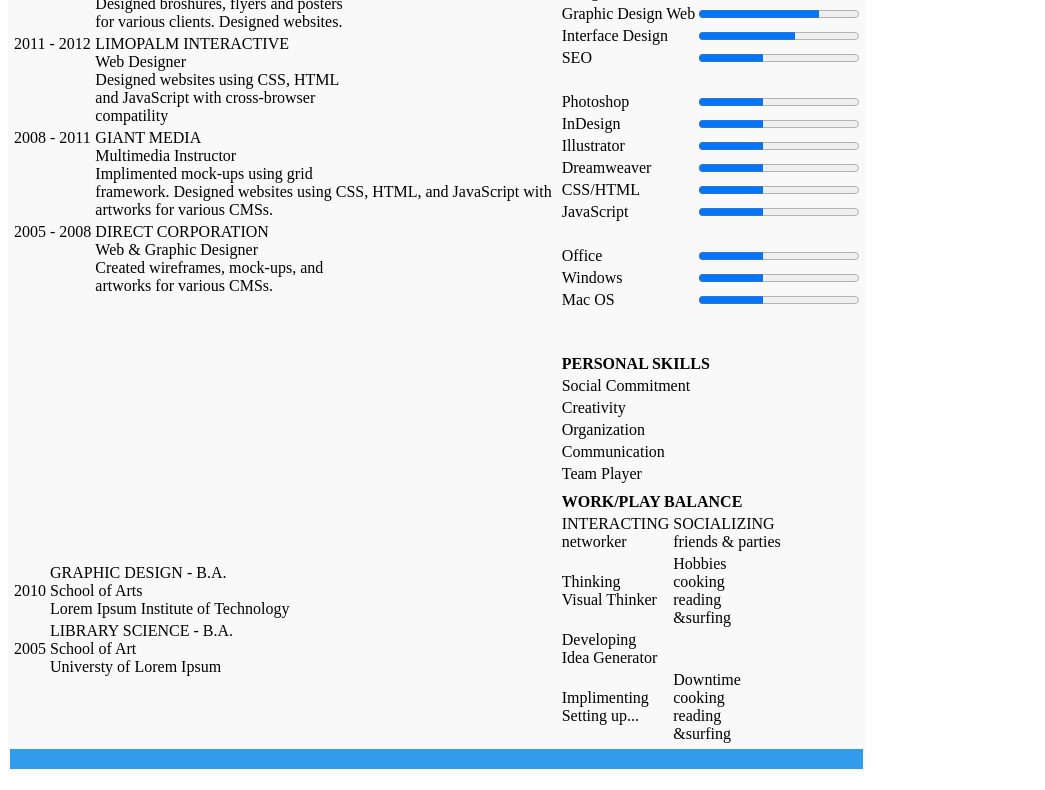
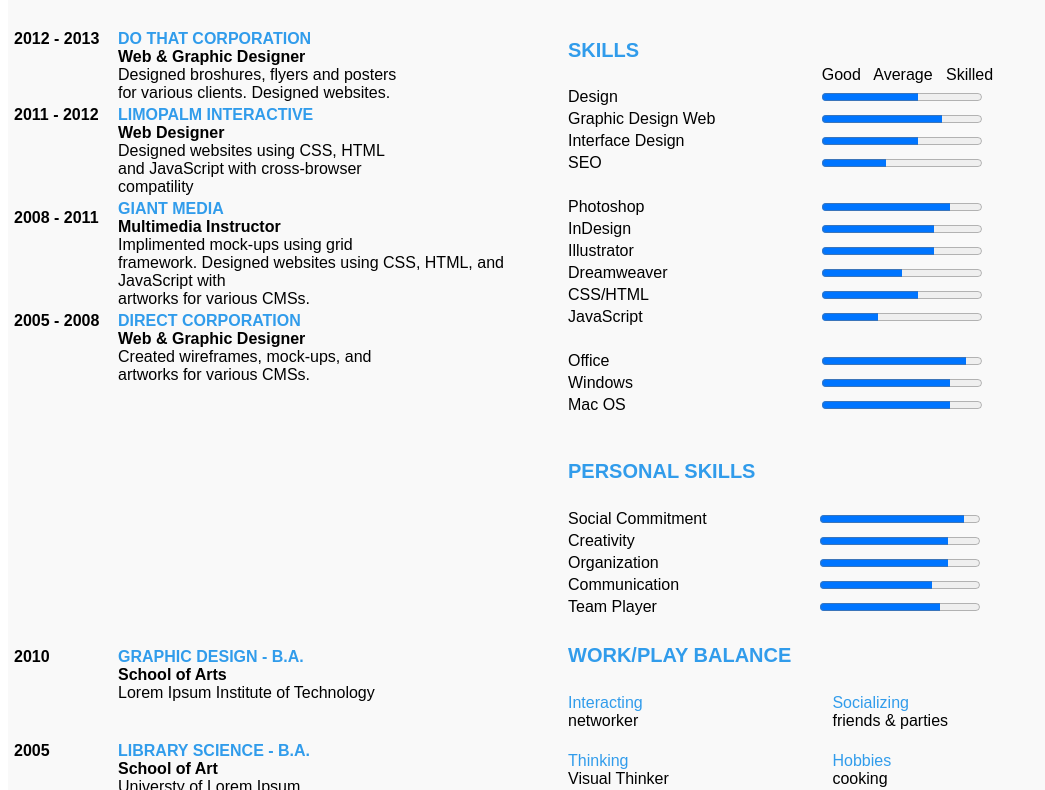
Before and after one commit to Xwilliame/CV-tableau, a plain HTML site: page index.html in a window 1280 px wide. Shown: the part 169-959 px from the top of the page, without its empty margins (0-1045 px from the left). Drawn offline with Linux system fonts and the light colour scheme.

Commit message:
Cv tableau modif

```diff
--- a/index.html
+++ b/index.html
@@ -4,6 +4,7 @@
 <head>
   <meta charset="utf-8">
   <title>Cv Tableau</title>
+  <link rel="stylesheet" href="https://use.fontawesome.com/releases/v5.0.13/css/all.css" integrity="sha384-DNOHZ68U8hZfKXOrtjWvjxusGo9WQnrNx2sqG0tfsghAvtVlRW3tvkXWZh58N9jp" crossorigin="anonymous">
   <link rel="stylesheet" href="style.css">
 </head>
 <body>
@@ -11,40 +12,42 @@
   </div>
   <div class="main-contener">
   <table>
+    <thead>
      <tr>
         <th><div class="name">DAVID SPOON</div>GRAPHIC & WEB DESIGNER</th>
-        <th><div class="data">www.davidspoon.com<br>davidspoon@gmail.com<br>+960 998-2235<br>twitteraccount<br>linkedinaccount</div></th>
+        <th><br><br><br><div class="data"><i class="fas fa-at"></i> www.davidspoon.com<br><i class="fas fa-envelope"></i> davidspoon@gmail.com<br><i class="fas fa-phone"></i> +960 998-2235<br><i class="fab fa-twitter"></i> twitteraccount<br><i class="fab fa-linkedin-in"></i> linkedinaccount</div></th>
       </tr>
-
+</thead>
+<tbody>
       <tr>
         <td>
-<table>
+<table class="experience">
   <tr>
     <th></th>
     <th></th>
   </tr>
    <tr>
-        <tr><td>2012 - 2013<br><br><br><br></td>
-        <td>DO THAT CORPORATION<br> Web & Graphic Designer<br> Designed broshures, flyers and posters<br> for various clients. Designed websites.</td>
+        <tr><td class="year">2012 - 2013<br><br><br><br></td>
+        <td><div class="subcat">DO THAT CORPORATION</div><div class="company">Web & Graphic Designer</div>Designed broshures, flyers and posters<br> for various clients. Designed websites.</td>
       </tr>
-        <tr><td>2011 - 2012<br><br><br><br><br></td>
-        <td>LIMOPALM INTERACTIVE<br>Web Designer<br>Designed websites using CSS, HTML<br>and JavaScript with cross-browser<br>compatility</td></tr>
+        <tr><td class="year">2011 - 2012<br><br><br><br><br></td>
+        <td><div class="subcat">LIMOPALM INTERACTIVE</div><div class="company">Web Designer</div>Designed websites using CSS, HTML<br>and JavaScript with cross-browser<br>compatility</td></tr>
       </tr>
-              <tr><td>2008 - 2011<br><br><br><br><br></td>
-      <td>GIANT MEDIA<br>Multimedia Instructor<br>Implimented mock-ups using grid<br>framework. Designed websites using CSS, HTML, and JavaScript with<br> artworks for various CMSs.</td></tr>
-      <tr><td>2005 - 2008<br><br><br><br></td>
-      <td>DIRECT CORPORATION<br>Web & Graphic Designer<br>Created wireframes, mock-ups, and<br>artworks for various CMSs.</td></tr>
+              <tr><td class="year">2008 - 2011<br><br><br><br><br></td>
+      <td><div class="subcat">GIANT MEDIA</div><div class="company">Multimedia Instructor</div>Implimented mock-ups using grid<br>framework. Designed websites using CSS, HTML, and JavaScript with<br> artworks for various CMSs.</td></tr>
+      <tr><td class="year">2005 - 2008<br><br><br><br></td>
+      <td><div class="subcat">DIRECT CORPORATION</div><div class="company">Web & Graphic Designer</div>Created wireframes, mock-ups, and<br>artworks for various CMSs.</td></tr>
 </table>
     </td>
       <td>
-        <table>
+        <table class="skills">
           <tr>
-            <th>SKILLS</th>
+            <th class="subtitle"><br><br>SKILLS</th>
             <th></th>
           </tr>
           <tr>
             <td></td>
-            <td>Good Average Skilled</td>
+            <td>Good &nbsp; Average &nbsp; Skilled</td>
           </tr>
           <tr>
             <td>Design</td>
@@ -68,42 +71,42 @@
               </tr>
             <tr>
             <td>Photoshop</td>
-            <td><progress value="40" max="100"></progress></td>
+            <td><progress value="80" max="100"></progress></td>
             </tr>
             <tr>
               <td>InDesign</td>
-            <td><progress value="40" max="100"></progress></td>
+            <td><progress value="70" max="100"></progress></td>
             </tr>
             <tr>
               <td>Illustrator</td>
-              <td><progress value="40" max="100"></progress></td>
+              <td><progress value="70" max="100"></progress></td>
             </tr>
             <tr>
               <td>Dreamweaver</td>
-             <td><progress value="40" max="100"></progress></td>
+             <td><progress value="50" max="100"></progress></td>
             </tr>
             <tr>
               <td>CSS/HTML</td>
-              <td><progress value="40" max="100"></progress></td>
+              <td><progress value="60" max="100"></progress></td>
             </tr>
             <tr>
               <td>JavaScript</td>
-              <td><progress value="40" max="100"></progress></td>
+              <td><progress value="35" max="100"></progress></td>
             </tr>
             <tr>
                <td><br>  </td>
             </tr>
             <tr>
               <td>Office</td>
-              <td><progress value="40" max="100"></progress></td>
+              <td><progress value="90" max="100"></progress></td>
             </tr>
             <tr>
               <td>Windows</td>
-              <td><progress value="40" max="100"></progress></td>
+              <td><progress value="80" max="100"></progress></td>
             </tr>
             <tr>
               <td>Mac OS</td>
-            <td><progress value="40" max="100"></progress><br></td>
+            <td><progress value="80" max="100"></progress><br></td>
             </tr>
           </table>
         </td>
@@ -122,83 +125,90 @@
             </table>
           </td>
           <td>
-            <table>
-              <tr>
-                <th><br><br>PERSONAL SKILLS</th>
+            <table class="personalskills">
+              <tr><br><br>
+                <th class="subtitle" colspan="2">PERSONAL SKILLS<br><br></th>
                 <th><br></th>
               </tr>
               <tr>
                 <td>Social Commitment</td>
-                <td></td>
+                <td><progress value="90" max="100"></progress><br></td>
               </tr>
               <tr>
                 <td>Creativity</td>
-                <td></td>
+                <td><progress value="80" max="100"></progress><br></td>
               </tr>
               <tr>
                 <td>Organization</td>
-                <td></td>
+                <td><progress value="80" max="100"></progress><br></td>
                 </tr>
                 <tr>
                   <td>Communication</td>
-                  <td></td>
+                  <td><progress value="70" max="100"></progress><br></td>
                 </tr>
                 <tr>
                   <td>Team Player</td>
-                  <td></td>
+                  <td><progress value="75" max="100"></progress><br></td>
                 </tr>
             </table>
           </td>
         </tr>
         <tr>
           <td>
-            <table>
+            <table class="studies">
               <tr>
                 <th></th>
                 <th></th>
               </tr>
               <tr>
-                <td>2010</td>
-                <td>GRAPHIC DESIGN - B.A.<br>School of Arts<br>Lorem Ipsum Institute of Technology</td>
+                <td class="year"><br>2010<br><br><br><br></td>
+                <td><div class="subcat">GRAPHIC DESIGN - B.A.</div><div class="company">School of Arts</div>Lorem Ipsum Institute of Technology</td>
               </tr>
               <tr>
-                <td>2005</td>
-                <td>LIBRARY SCIENCE - B.A.<br>School of Art<br>Universty of Lorem Ipsum</td>
+                <td class="year"><br>2005<br><br><br><br></td>
+                <td><div class="subcat">LIBRARY SCIENCE - B.A.</div><div class="company">School of Art</div>Universty of Lorem Ipsum</td>
               </tr>
             </table>
+            <br><br><br><br><br><br><br><br>
           </td>
           <td>
-            <table>
+            <table class="workplay">
               <tr>
-                <th colspan="2">WORK/PLAY BALANCE</th>
+                <th class="subtitle" colspan="2">WORK/PLAY BALANCE<br><br></th>
               </tr>
               <tr>
-                <td>INTERACTING<br>networker</td>
-                <td>SOCIALIZING<br>friends & parties</td>
+                <td><div class="subworkplay">Interacting</div>networker</td>
+                <td><div class="subworkplay">Socializing</div>friends & parties</td>
               </tr>
               <tr>
-                <td>Thinking<br>Visual Thinker</td>
-                <td>Hobbies<br>cooking<br>reading<br>&surfing</td>
+                <td><br><div class="subworkplay">Thinking</div>Visual Thinker<br><br><br></td>
+                <td><br><div class="subworkplay">Hobbies</div>cooking<br>reading<br>&surfing</td>
               </tr>
               <tr>
-                <td>Developing<br>Idea Generator</td>
+                <td><div class="subworkplay">Developing</div>Idea Generator</td>
                 <td></td>
               </tr>
               <tr>
-                <td>Implimenting<br>Setting up...</td>
-                <td>Downtime<br>cooking<br>reading<br>&surfing</td>
+                <td><br><br><div class="subworkplay">Implimenting</div>Setting up...</td>
+                <td><div class="subworkplay">Downtime</div>cooking<br>reading<br>&surfing</td>
 
               </tr>
             </table>
           </td>
         </tr>
+      </tbody>
         <tr>
-<th class="footer" colspan="2"><br></th>
+<th class="footer" colspan="2">
+
+
+
+  <br></th>
 </tr>
 </table>
 </div>
 
-<div class ="main-footer"
+<div class ="main-footer">
+  <br>
 </div>
 
 
--- a/style.css
+++ b/style.css
@@ -1,16 +1,21 @@
 table, th, tr, td {
 background-color: #F9F9F9;
+font-family: Arial, Helvetica, sans-serif;
+}
 
-}
 
 th {
   text-align: left;
 }
 
+tr {
+  padding: 20px;
+}
+
 .name {
   color: #319CEB;
   text-align: left;
-  font-size: 40px;
+  font-size: 60px;
   font-weight: bold;
 }
 
@@ -18,6 +23,36 @@ th {
   font-weight: lighter;
 }
 
+.subtitle {
+  color: #319CEB;
+  font-size: 20px;
+}
+
+.subworkplay, .subcat {
+  color: #319CEB;
+}
+
+.subcat {
+  font-weight: bold;
+}
+
+.company {
+  font-weight: bold;
+}
+
+.year {
+  font-weight: bold;
+  width: 100px;
+}
+
+.workplay, .personalskills, .skills {
+  width: 550px;
+}
+
+.studies, .experience {
+  width: 550px;
+}
+
 .footer {
   background-color: #319CEB;
 }
```
